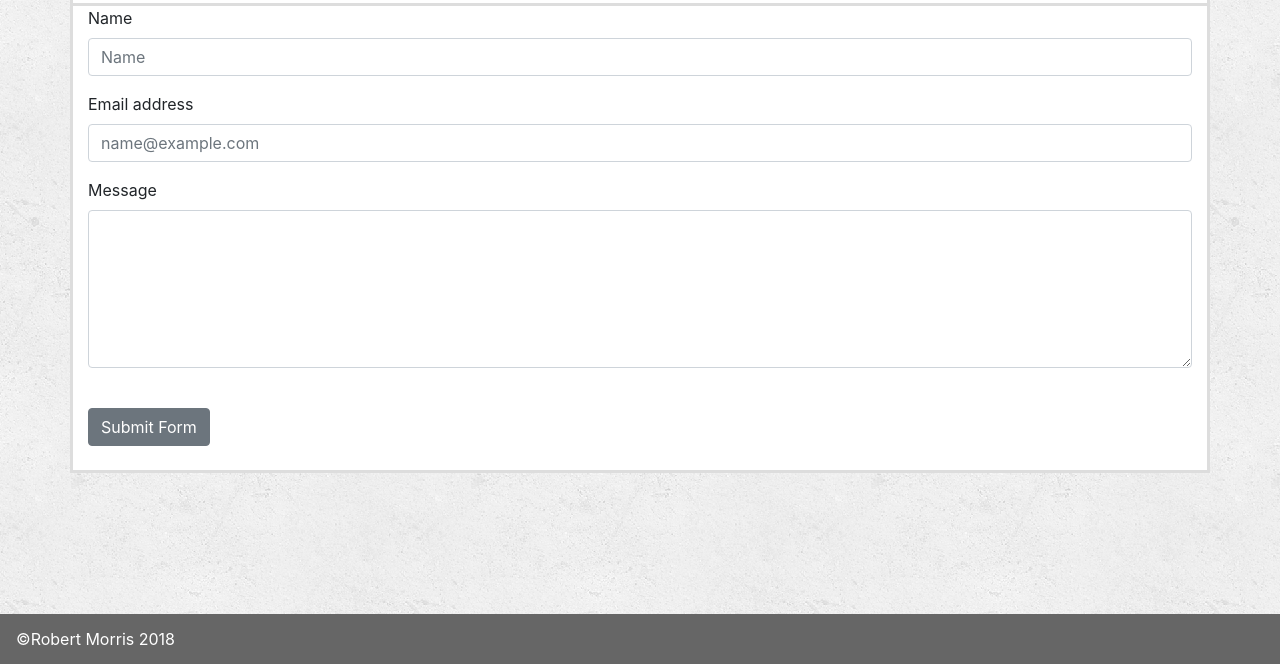
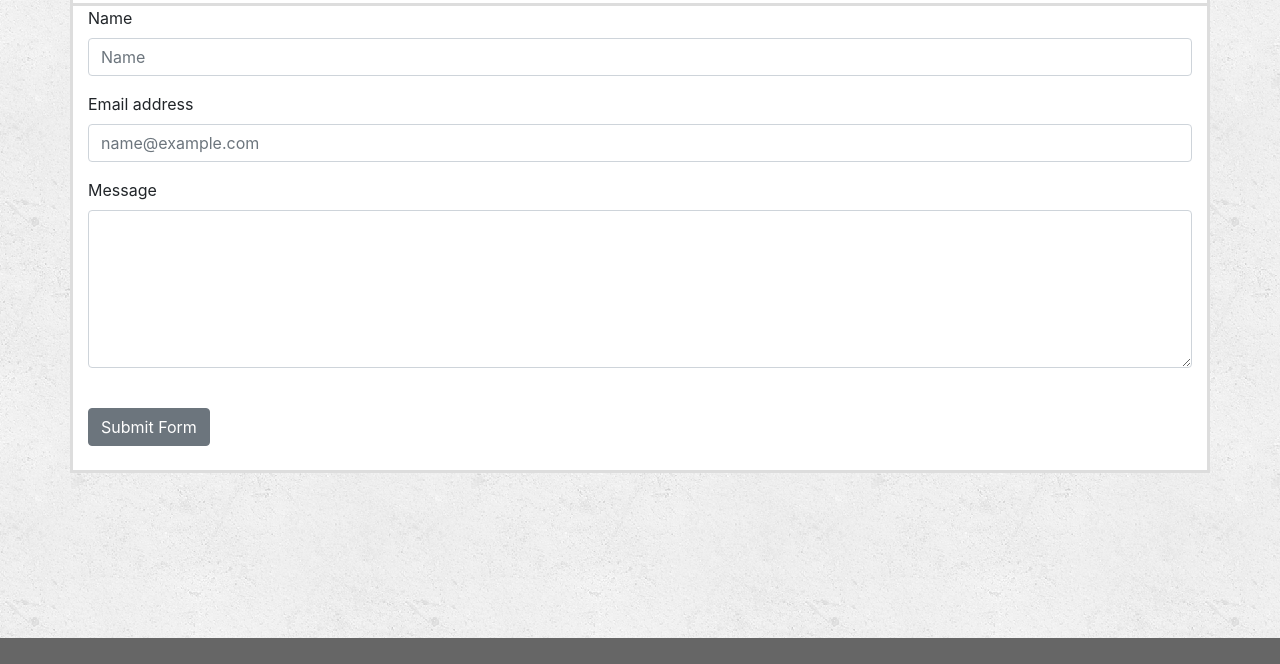
Before and after one commit to belamorris/Bootstrap-Portfolio, a plain HTML site: page contact.html in a window 1280 px wide. Shown: the part 136-800 px from the top of the page. Drawn offline with nearby package versions, Linux system fonts and the light colour scheme.

Commit message:
final product

```diff
--- a/contact.html
+++ b/contact.html
@@ -62,7 +62,7 @@
 
       <br>
       <nav class="navbar fixed-bottom  " style="background-color: #666666;  ">
-        <a class="navbar-brand " href="#" style="color: #ffffff; font-size: 16px; ">&copyRobert Morris 2018</a>
+        <a class="navbar-brand " href="#" style="color: #ffffff; font-size: 16px; "></a>
       </nav>
       </body>
       </html>
```
Also changed, not shown: index.html (+1 -1 lines), portfolio.html (+1 -1 lines).
